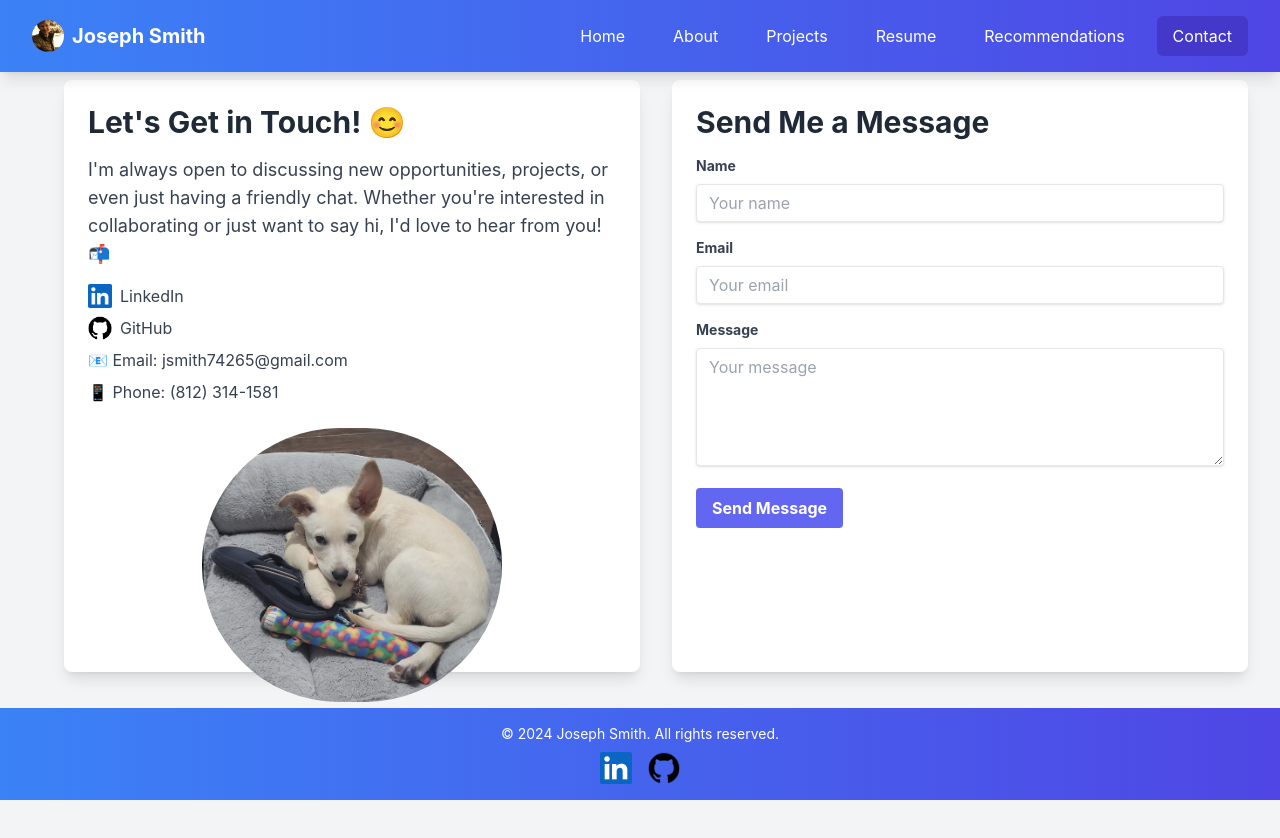
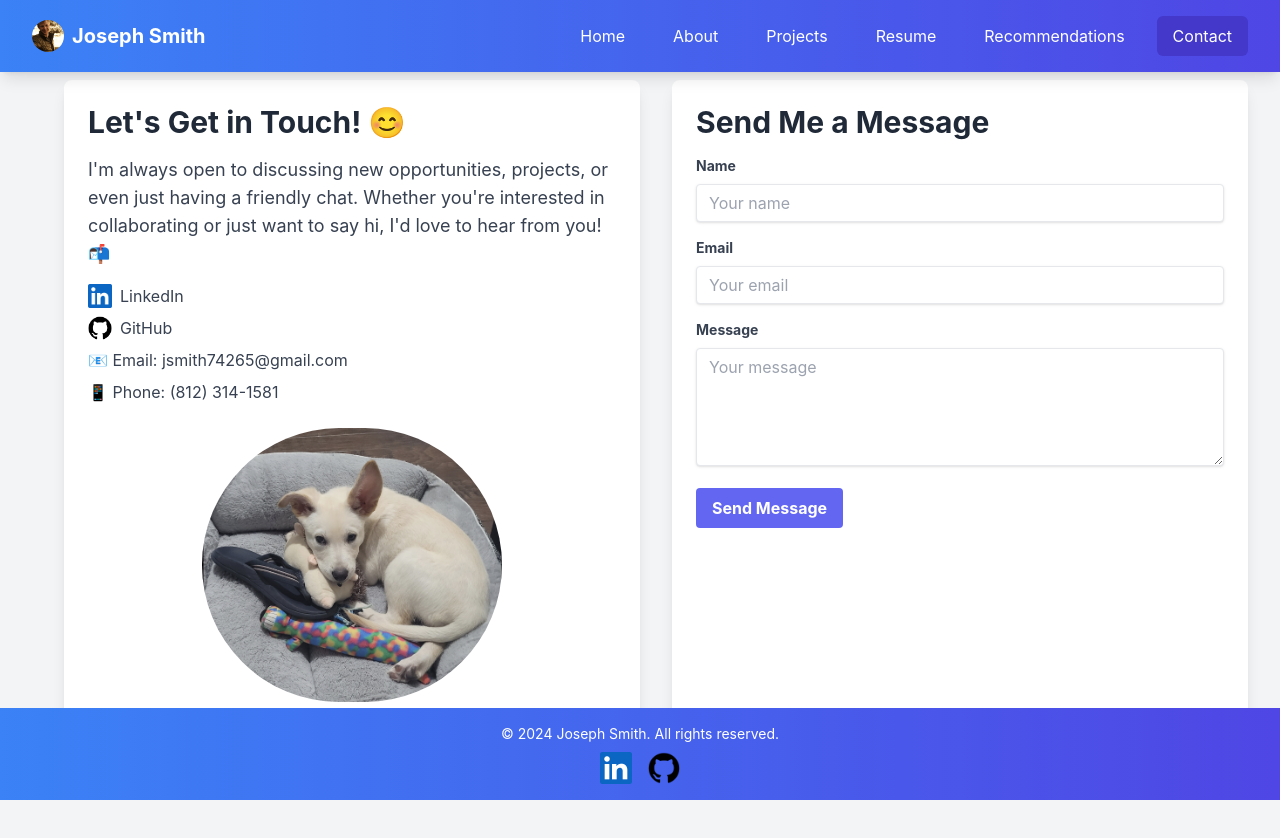
Before and after one commit to j-b-smith/joseph-smith-portfolio, a Next.js app: page /contact in a window 1280 px wide. Shown: the top 838 px of the page. Before the commit the page ends 800 px from the top, so only its background shows below. Built offline with nearby package versions, Linux system fonts and the light colour scheme.

Commit message:
fix covering send message button on mobile

```diff
--- a/pages/contact.tsx
+++ b/pages/contact.tsx
@@ -4,7 +4,7 @@ import ContactFormCard from '../components/ContactFormCard';
 
 const Contact = () => {
   return (
-    <div className="container mx-auto flex flex-col lg:flex-row gap-8 py-10 px-6" style={{ height: 'calc(100vh - 8rem)' }}>
+    <div className="container mx-auto flex flex-col lg:flex-row gap-8 py-10 px-6 pb-16 min-h-full">
       <ContactInfoCard />
       <ContactFormCard />
     </div>
```
